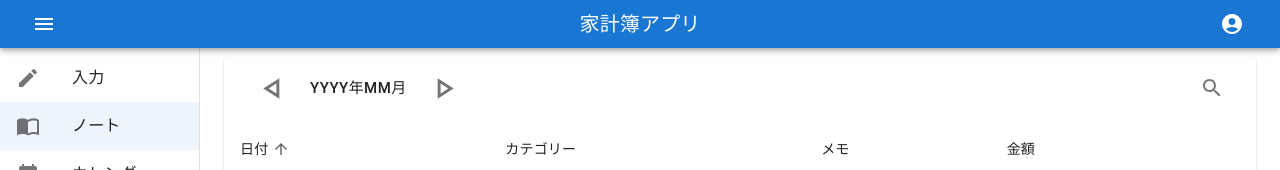
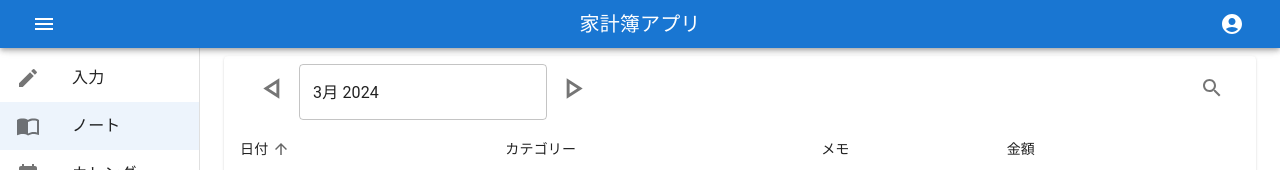
Before and after one commit to kewpie134134/kakeibo-pwa, a React (Vite) app: page /note in a window 1280 px wide. Shown: the top 170 px of the page. Built offline with nearby package versions, Linux system fonts and the light colour scheme; no server answers; the database is empty; sample sign-in values are in the browser's storage.

Commit message:
[update] #13 DatePicker を仮実装

```diff
--- a/package.json
+++ b/package.json
@@ -15,7 +15,8 @@
     "@emotion/styled": "^11.11.0",
     "@mui/icons-material": "^5.15.11",
     "@mui/material": "^5.15.11",
-    "date-fns": "^3.5.0",
+    "@mui/x-date-pickers": "^7.0.0",
+    "date-fns": "^3.6.0",
     "firebase": "^10.8.1",
     "react": "^18.2.0",
     "react-dom": "^18.2.0",
--- a/src/molecules/EnhancedTableToolbar.tsx
+++ b/src/molecules/EnhancedTableToolbar.tsx
@@ -1,8 +1,16 @@
-import { Box, IconButton, Toolbar, Tooltip, Button } from "@mui/material";
+import { Box, IconButton, Toolbar, Tooltip } from "@mui/material";
 import SearchIcon from "@mui/icons-material/Search";
 import PlayArrowOutlinedIcon from "@mui/icons-material/PlayArrowOutlined";
+import { DemoContainer } from "@mui/x-date-pickers/internals/demo";
+import { AdapterDateFns } from "@mui/x-date-pickers/AdapterDateFnsV3";
+import { LocalizationProvider } from "@mui/x-date-pickers/LocalizationProvider";
+import { DatePicker } from "@mui/x-date-pickers/DatePicker";
+import { ja } from "date-fns/locale/ja";
+import { useState } from "react";
 
 const EnhancedTableToolbar = () => {
+  const [date, setDate] = useState(new Date());
+
   return (
     <Toolbar>
       <Box
@@ -11,6 +19,7 @@ const EnhancedTableToolbar = () => {
         }}
         id="tableTitle"
         component="div"
+        display="flex"
       >
         <Tooltip title="先月">
           <IconButton onClick={() => {}}>
@@ -20,15 +29,16 @@ const EnhancedTableToolbar = () => {
             />
           </IconButton>
         </Tooltip>
-        <Button
-          size="large"
-          color="inherit"
-          onClick={() => {
-            console.log("AAAA");
-          }}
-        >
-          YYYY年MM月
-        </Button>
+        <LocalizationProvider dateAdapter={AdapterDateFns} adapterLocale={ja}>
+          <DemoContainer components={["DatePicker"]}>
+            <DatePicker
+              views={["month", "year"]}
+              defaultValue={date}
+              // slotProps={{ textField: { variant: "standard" } }}
+              onError={() => {}}
+            />
+          </DemoContainer>
+        </LocalizationProvider>
         <Tooltip title="来月">
           <IconButton onClick={() => {}}>
             <PlayArrowOutlinedIcon fontSize="large" />
```
Also changed, not shown: 1 other file (tests, documents, lock files or other folders).
